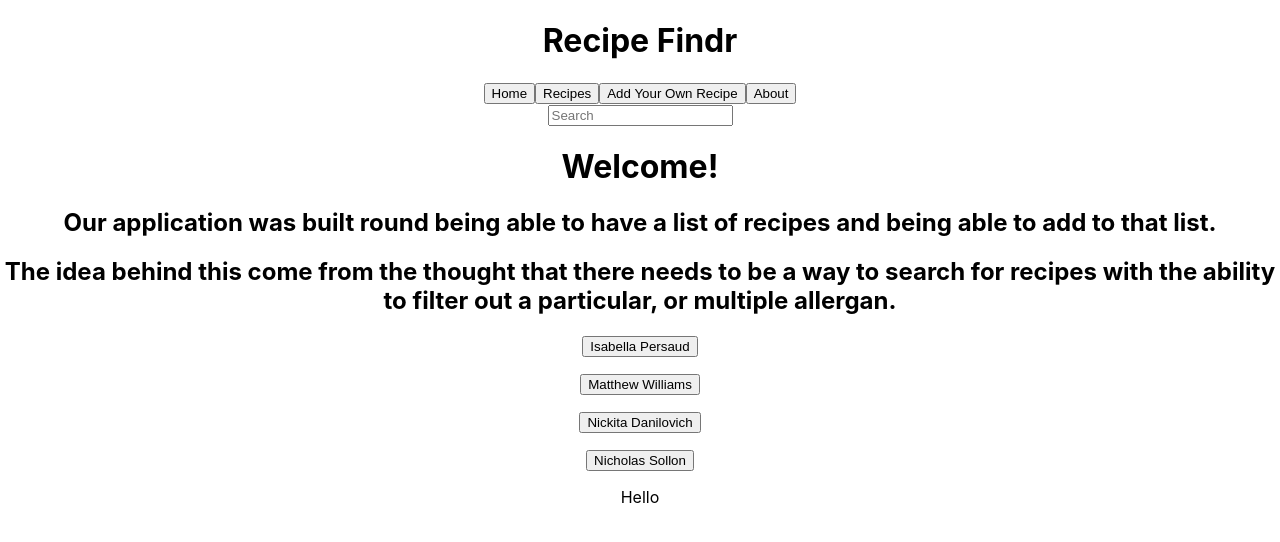
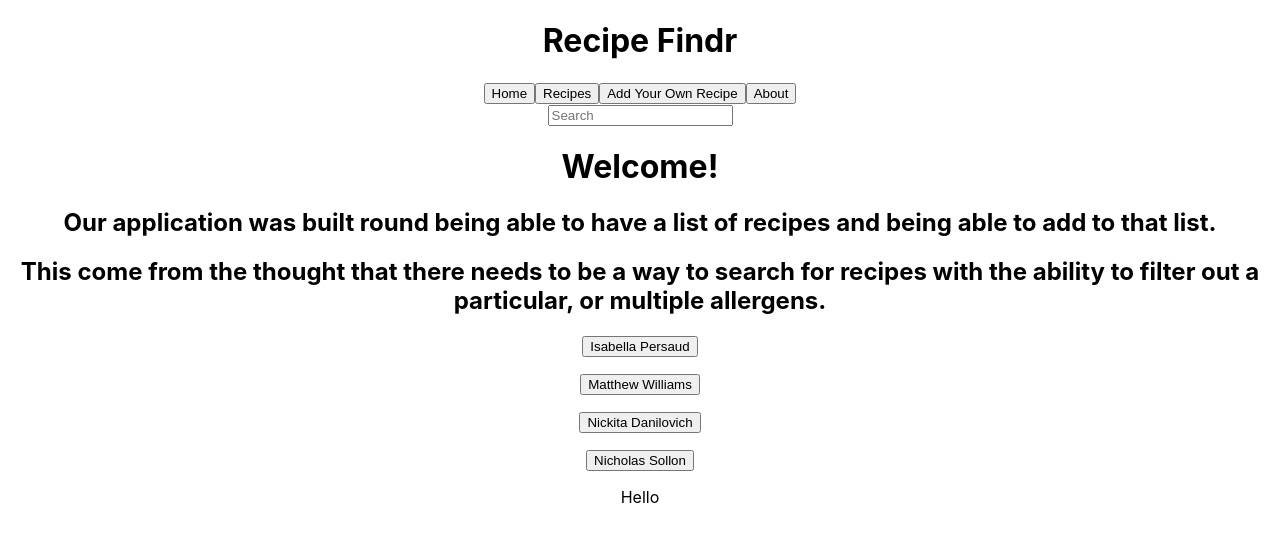
Before and after one commit to nicholassollon/recipe-finer, a React (Create React App) app: page / in a window 1280 px wide. Shown: the top 542 px of the page. Built offline with nearby package versions, Linux system fonts and the light colour scheme.

Commit message:
names and links added to about page

```diff
--- a/src/components/About.js
+++ b/src/components/About.js
@@ -13,9 +13,9 @@ function About() {
         </div>
         <div>
           <h2>
-            The idea behind this come from the thought that there needs to be a
+            This come from the thought that there needs to be a
             way to search for recipes with the ability to filter out a
-            particular, or multiple allergan.
+            particular, or multiple allergens.
           </h2>
         </div>
       </p>
```
